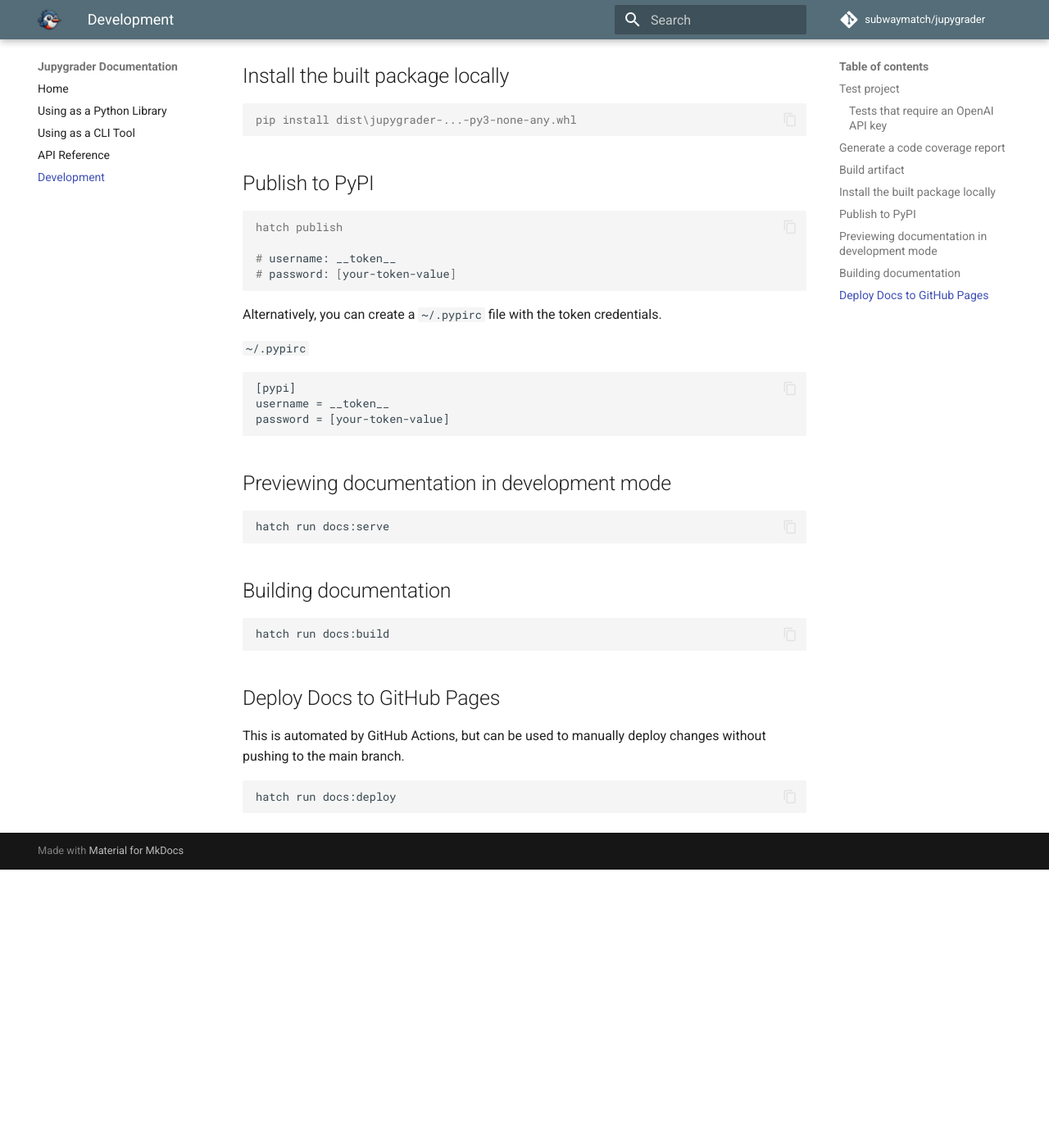
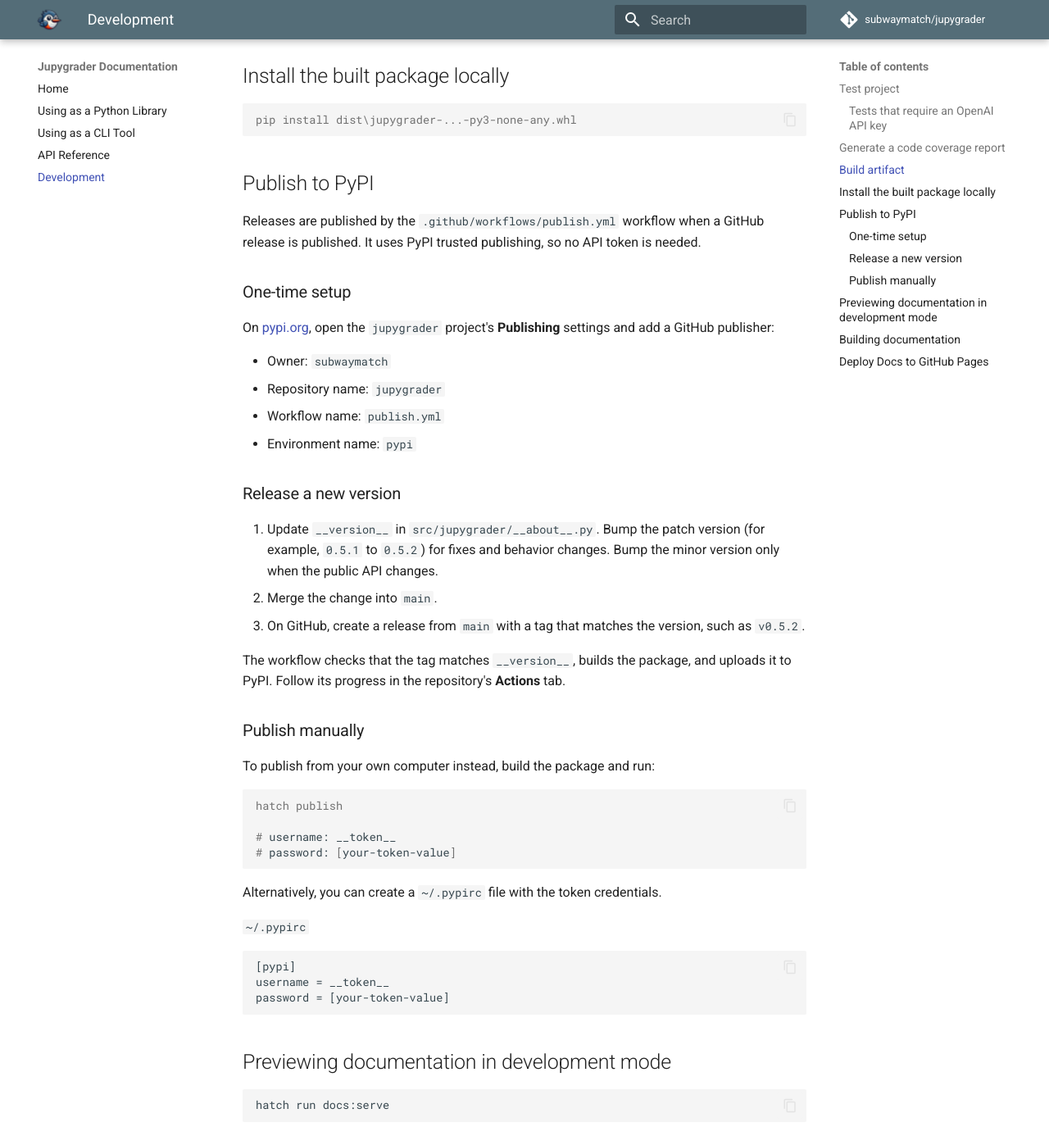
Before and after one commit to subwaymatch/jupygrader, an MkDocs documentation site: the page built from docs/development.md, in a window 1280 px wide and 1400 px high, scrolled down 1370 px. Shown: the top 1397 px of the window at 82% size. Built offline with MkDocs 1.6.1 and Material for MkDocs 9.7.7, drawn with Linux system fonts in a browser that asks for light colours; comment, search, counter and statistics services are not loaded; before the commit the page ends 2431 px from its top, so only the background shows below that.

Commit message:
Publish to PyPI from GitHub releases
Add a workflow that builds the package and uploads it to PyPI when a
GitHub release is published. It uses PyPI trusted publishing (no stored
token) and fails if the release tag doesn't match __version__.
docs/development.md now covers the one-time PyPI setup and the release
steps, keeping manual hatch publish as an alternative.

Co-Authored-By: Claude Opus 5.5 <noreply@anthropic.com>
Claude-Session: https://claude.ai/code/session_01NodgA3Pdtgb3VFw6SAvNyU

````diff
--- a/docs/development.md
+++ b/docs/development.md
@@ -60,6 +60,29 @@ pip install dist\jupygrader-...-py3-none-any.whl
 
 ## Publish to PyPI
 
+Releases are published by the `.github/workflows/publish.yml` workflow when a GitHub release is published. It uses PyPI trusted publishing, so no API token is needed.
+
+### One-time setup
+
+On [pypi.org](https://pypi.org/manage/project/jupygrader/settings/publishing/), open the `jupygrader` project's **Publishing** settings and add a GitHub publisher:
+
+- Owner: `subwaymatch`
+- Repository name: `jupygrader`
+- Workflow name: `publish.yml`
+- Environment name: `pypi`
+
+### Release a new version
+
+1. Update `__version__` in `src/jupygrader/__about__.py`. Bump the patch version (for example, `0.5.1` to `0.5.2`) for fixes and behavior changes. Bump the minor version only when the public API changes.
+2. Merge the change into `main`.
+3. On GitHub, create a release from `main` with a tag that matches the version, such as `v0.5.2`.
+
+The workflow checks that the tag matches `__version__`, builds the package, and uploads it to PyPI. Follow its progress in the repository's **Actions** tab.
+
+### Publish manually
+
+To publish from your own computer instead, build the package and run:
+
 ```console
 hatch publish
 
````
Also changed, not shown: 1 other file.
